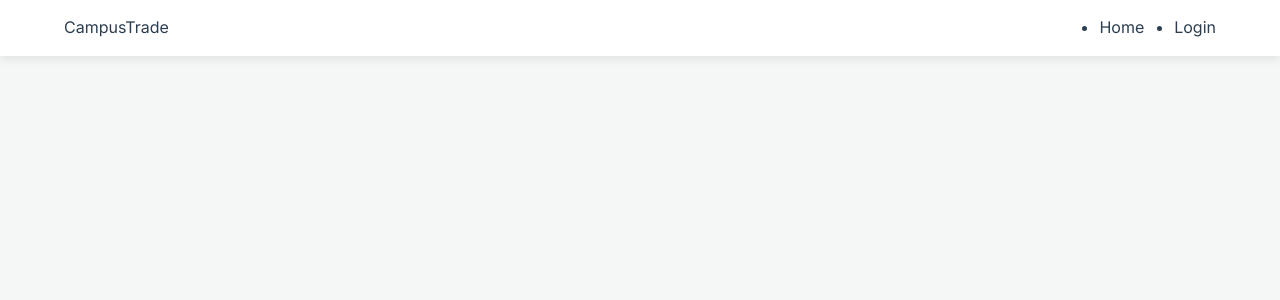
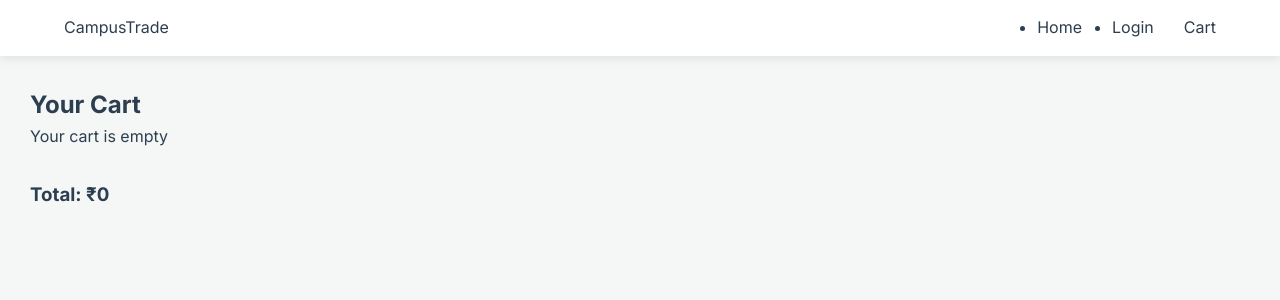
Before and after one commit to ArundhathiR/Campus-Trade, a React (Create React App) app in the folder frontend/: page /cart in a window 1280 px wide. Shown: the top 300 px of the page. Built offline with nearby package versions, Linux system fonts and the light colour scheme; no server answers.

Commit message:
implemented add to cart functionality,increase and decrease buttons for item quantity

```diff
--- a/frontend/src/App.js
+++ b/frontend/src/App.js
@@ -9,6 +9,7 @@ import ProductDetails from "./pages/ProductDetails";
 import MyProducts from "./pages/MyProducts";
 import Login from "./pages/Login";
 import Register from "./pages/Register"; // 1. Added this import
+import Cart from "./pages/Cart";
 
 function App() {
   return (
@@ -21,6 +22,7 @@ function App() {
         <Route path="/seller" element={<SellerDashboard />} />
         <Route path="/my-products" element={<MyProducts />} />
         <Route path="/product/:id" element={<ProductDetails />} />
+        <Route path="/cart" element={<Cart />} />
       </Routes>
     </Router>
   );
--- a/frontend/src/components/Navbar.js
+++ b/frontend/src/components/Navbar.js
@@ -41,6 +41,7 @@ const Navbar = () => {
             </button>
           </li>
         )}
+        <Link to="/cart">Cart</Link>
 
       </ul>
 
--- /dev/null
+++ b/frontend/src/context/CartContext.js
@@ -0,0 +1,70 @@
+import React, { createContext, useState, useEffect } from "react";
+
+export const CartContext = createContext();
+
+export const CartProvider = ({ children }) => {
+
+  const [cart, setCart] = useState(() => {
+    const savedCart = localStorage.getItem("cart");
+    return savedCart ? JSON.parse(savedCart) : [];
+  });
+
+  useEffect(() => {
+    localStorage.setItem("cart", JSON.stringify(cart));
+  }, [cart]);
+
+  const addToCart = (product) => {
+
+    const existing = cart.find((item) => item._id === product._id);
+
+    if (existing) {
+      setCart(
+        cart.map((item) =>
+          item._id === product._id
+            ? { ...item, quantity: item.quantity + 1 }
+            : item
+        )
+      );
+    } else {
+      setCart([...cart, { ...product, quantity: 1 }]);
+    }
+  };
+
+  const removeFromCart = (id) => {
+    setCart(cart.filter((item) => item._id !== id));
+  };
+
+  const increaseQty = (id) => {
+    setCart(
+      cart.map((item) =>
+        item._id === id
+          ? { ...item, quantity: item.quantity + 1 }
+          : item
+      )
+    );
+  };
+
+  const decreaseQty = (id) => {
+    setCart(
+      cart.map((item) =>
+        item._id === id && item.quantity > 1
+          ? { ...item, quantity: item.quantity - 1 }
+          : item
+      )
+    );
+  };
+
+  return (
+    <CartContext.Provider
+      value={{
+        cart,
+        addToCart,
+        removeFromCart,
+        increaseQty,
+        decreaseQty
+      }}
+    >
+      {children}
+    </CartContext.Provider>
+  );
+};
--- a/frontend/src/index.js
+++ b/frontend/src/index.js
@@ -3,12 +3,13 @@ import ReactDOM from 'react-dom/client';
 import './index.css';
 import App from './App';
 import reportWebVitals from './reportWebVitals';
+import { CartProvider } from "./context/CartContext";
 
 const root = ReactDOM.createRoot(document.getElementById('root'));
 root.render(
-  <React.StrictMode>
+  <CartProvider>
     <App />
-  </React.StrictMode>
+  </CartProvider>
 );
 
 // If you want to start measuring performance in your app, pass a function
--- /dev/null
+++ b/frontend/src/pages/Cart.css
@@ -0,0 +1,49 @@
+.cart-container {
+  padding: 30px;
+}
+
+.cart-grid {
+  display: grid;
+  grid-template-columns: repeat(auto-fill, minmax(220px, 1fr));
+  gap: 20px;
+  margin-top: 20px;
+}
+
+.cart-card {
+  border: 1px solid #ddd;
+  border-radius: 10px;
+  padding: 15px;
+  background: white;
+  text-align: center;
+}
+
+.cart-card img {
+  width: 100%;
+  height: 180px;
+  object-fit: contain;
+}
+
+.qty-controls {
+  display: flex;
+  justify-content: center;
+  gap: 10px;
+  margin: 10px 0;
+}
+
+.qty-controls button {
+  padding: 5px 10px;
+  cursor: pointer;
+}
+
+.remove-btn {
+  background: red;
+  color: white;
+  border: none;
+  padding: 6px 12px;
+  cursor: pointer;
+  border-radius: 5px;
+}
+
+.cart-total {
+  margin-top: 30px;
+}
--- /dev/null
+++ b/frontend/src/pages/Cart.js
@@ -0,0 +1,66 @@
+import React, { useContext } from "react";
+import { CartContext } from "../context/CartContext";
+import "./Cart.css";
+
+function Cart() {
+
+  const { cart, removeFromCart, increaseQty, decreaseQty } =
+    useContext(CartContext);
+
+  const total = cart.reduce(
+    (sum, item) => sum + item.price * item.quantity,
+    0
+  );
+
+  return (
+    <div className="cart-container">
+
+      <h2>Your Cart</h2>
+
+      {cart.length === 0 ? (
+        <p>Your cart is empty</p>
+      ) : (
+        <div className="cart-grid">
+
+          {cart.map((item) => {
+
+            const imageUrl = item.image
+              ? `http://localhost:5000/${item.image}`
+              : "https://via.placeholder.com/200";
+
+            return (
+              <div className="cart-card" key={item._id}>
+
+                <img src={imageUrl} alt={item.title} />
+
+                <h3>{item.title}</h3>
+
+                <p>₹{item.price}</p>
+
+                <div className="qty-controls">
+                  <button onClick={() => decreaseQty(item._id)}>-</button>
+                  <span>{item.quantity}</span>
+                  <button onClick={() => increaseQty(item._id)}>+</button>
+                </div>
+
+                <button
+                  className="remove-btn"
+                  onClick={() => removeFromCart(item._id)}
+                >
+                  Remove
+                </button>
+
+              </div>
+            );
+          })}
+
+        </div>
+      )}
+
+      <h3 className="cart-total">Total: ₹{total}</h3>
+
+    </div>
+  );
+}
+
+export default Cart;
--- a/frontend/src/pages/Home.js
+++ b/frontend/src/pages/Home.js
@@ -8,6 +8,13 @@ function Home() {
   const [products, setProducts] = useState([]);
   const [search, setSearch] = useState("");
   const [category, setCategory] = useState("");
+  const [cart, setCart] = useState([]);
+  const addToCart = (product) => {
+  const updatedCart = [...cart, product];
+  setCart(updatedCart);
+
+  console.log("Cart:", updatedCart);
+};
 
   useEffect(() => {
     axios.get("http://localhost:5000/api/products")
@@ -55,7 +62,10 @@ function Home() {
     category ? product.category === category : true
   )
           .map((product) => (
-            <ProductCard key={product._id} product={product} />
+            <ProductCard key={product._id}
+                        product={product}
+                        addToCart={addToCart}
+            />
           ))
         }
 
--- a/frontend/src/pages/ProductDetails.js
+++ b/frontend/src/pages/ProductDetails.js
@@ -2,12 +2,14 @@ import React, { useEffect, useState } from "react";
 import { useParams } from "react-router-dom";
 import axios from "axios";
 import "./ProductDetails.css";
-
+import { useContext } from "react";
+import { CartContext } from "../context/CartContext";
 function ProductDetails() {
 
   const { id } = useParams();
   const [product, setProduct] = useState(null);
   const [loading, setLoading] = useState(true);
+  const { addToCart } = useContext(CartContext);
 
   useEffect(() => {
     axios
@@ -29,6 +31,11 @@ function ProductDetails() {
   const imageUrl = product.image
     ? `http://localhost:5000/${product.image}`
     : "https://via.placeholder.com/400";
+
+    const handleAddToCart = () => {
+  addToCart(product);
+  alert("Product added to cart!");
+};
 
   return (
     <div className="product-details-container">
@@ -57,7 +64,8 @@ function ProductDetails() {
           ₹{product.price}
         </h2>
 
-        <button className="add-to-cart-btn">
+
+        <button className="add-to-cart-btn" onClick={handleAddToCart}>
           Add to Cart
         </button>
 
```
